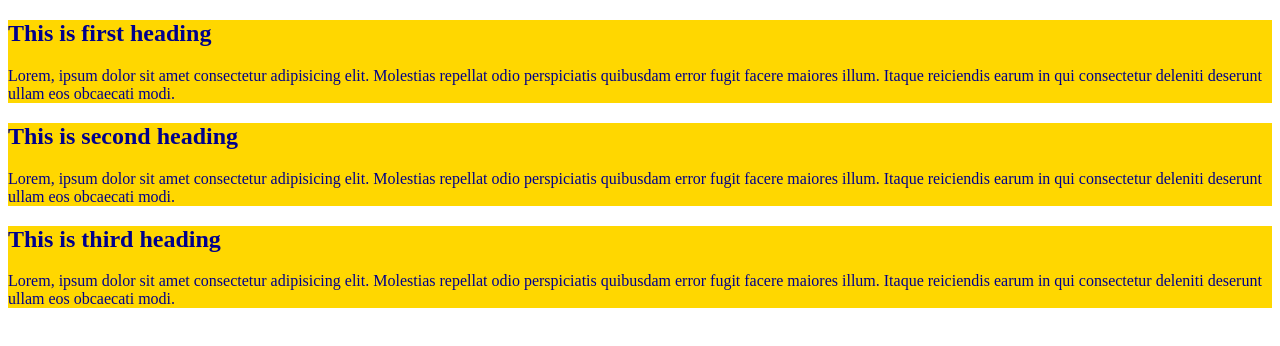
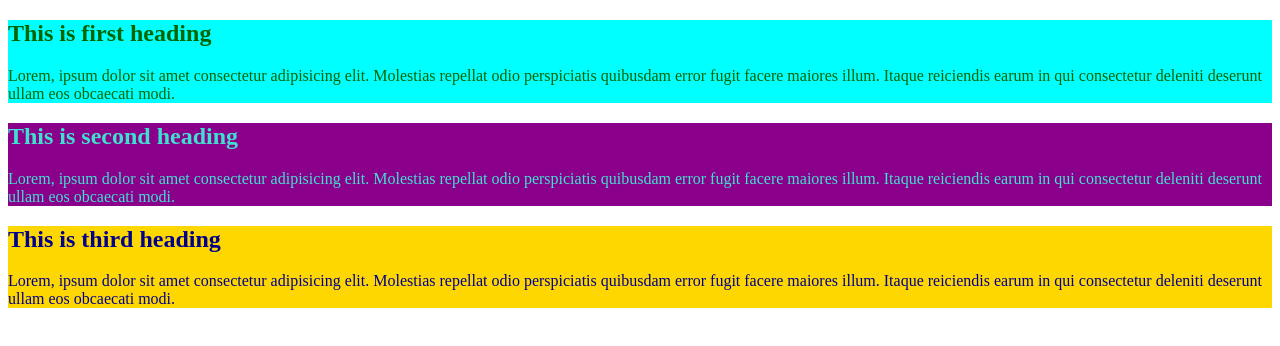
Before and after one commit to SadiqurApon/the-simple-repo, a plain HTML site: page index.html in a window 1280 px wide. Drawn offline with Linux system fonts and the light colour scheme.

Commit message:
add all style

```diff
--- a/index.html
+++ b/index.html
@@ -7,11 +7,11 @@
     <link rel="stylesheet" href="style.css">
 </head>
 <body>
-    <div>
+    <div id="good">
         <h2>This is first heading</h2>
         <p>Lorem, ipsum dolor sit amet consectetur adipisicing elit. Molestias repellat odio perspiciatis quibusdam error fugit facere maiores illum. Itaque reiciendis earum in qui consectetur deleniti deserunt ullam eos obcaecati modi.</p>
     </div>
-    <div>
+    <div id="best">
         <h2>This is second heading</h2>
         <p>Lorem, ipsum dolor sit amet consectetur adipisicing elit. Molestias repellat odio perspiciatis quibusdam error fugit facere maiores illum. Itaque reiciendis earum in qui consectetur deleniti deserunt ullam eos obcaecati modi.</p>
     </div>
--- a/style.css
+++ b/style.css
@@ -2,3 +2,11 @@ div{
     color:darkblue;
     background-color: gold;
 }
+#good{
+    color: darkgreen;
+    background-color: aqua;
+}
+#best{
+    color: turquoise;
+    background-color: darkmagenta;
+}
```
